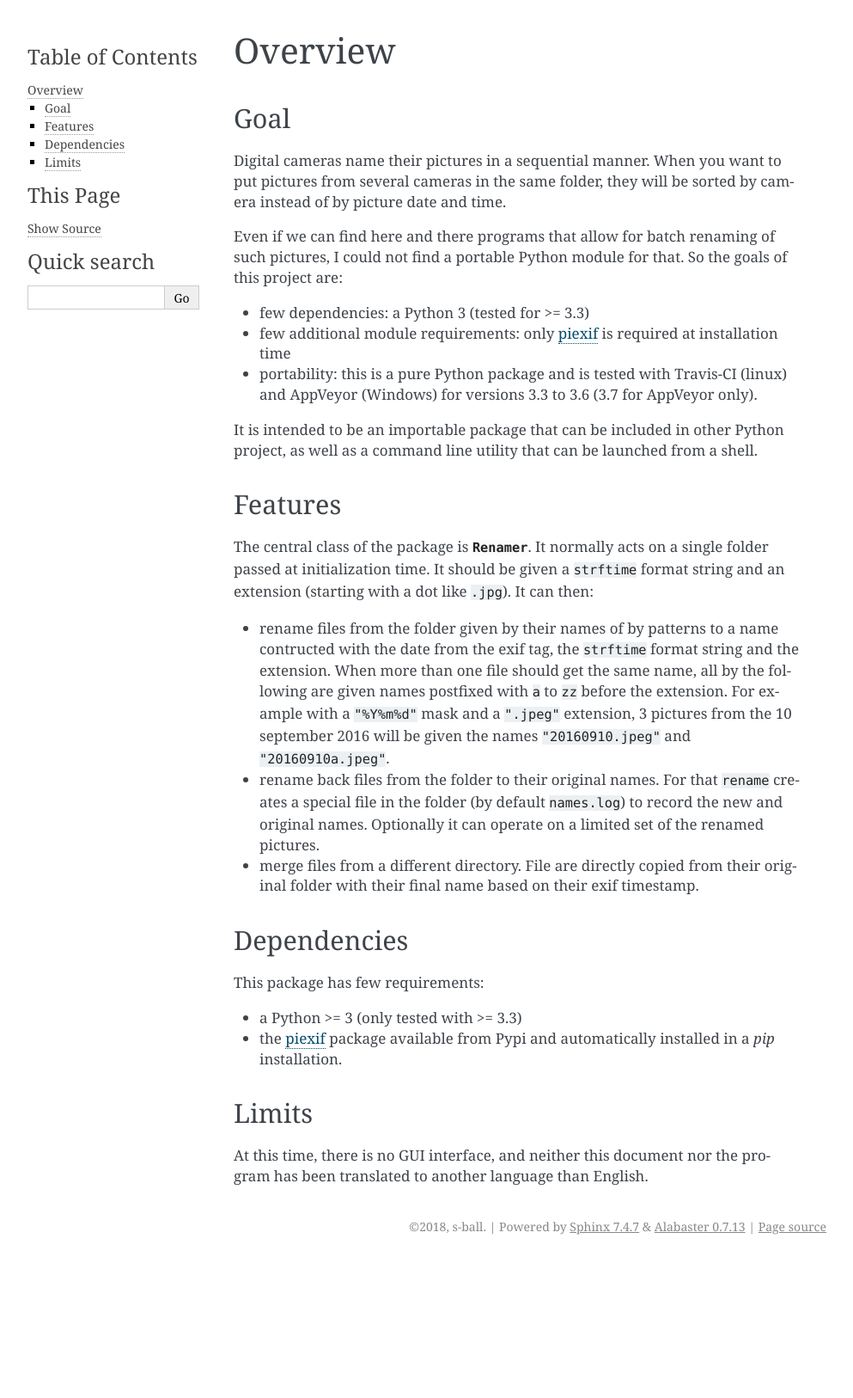
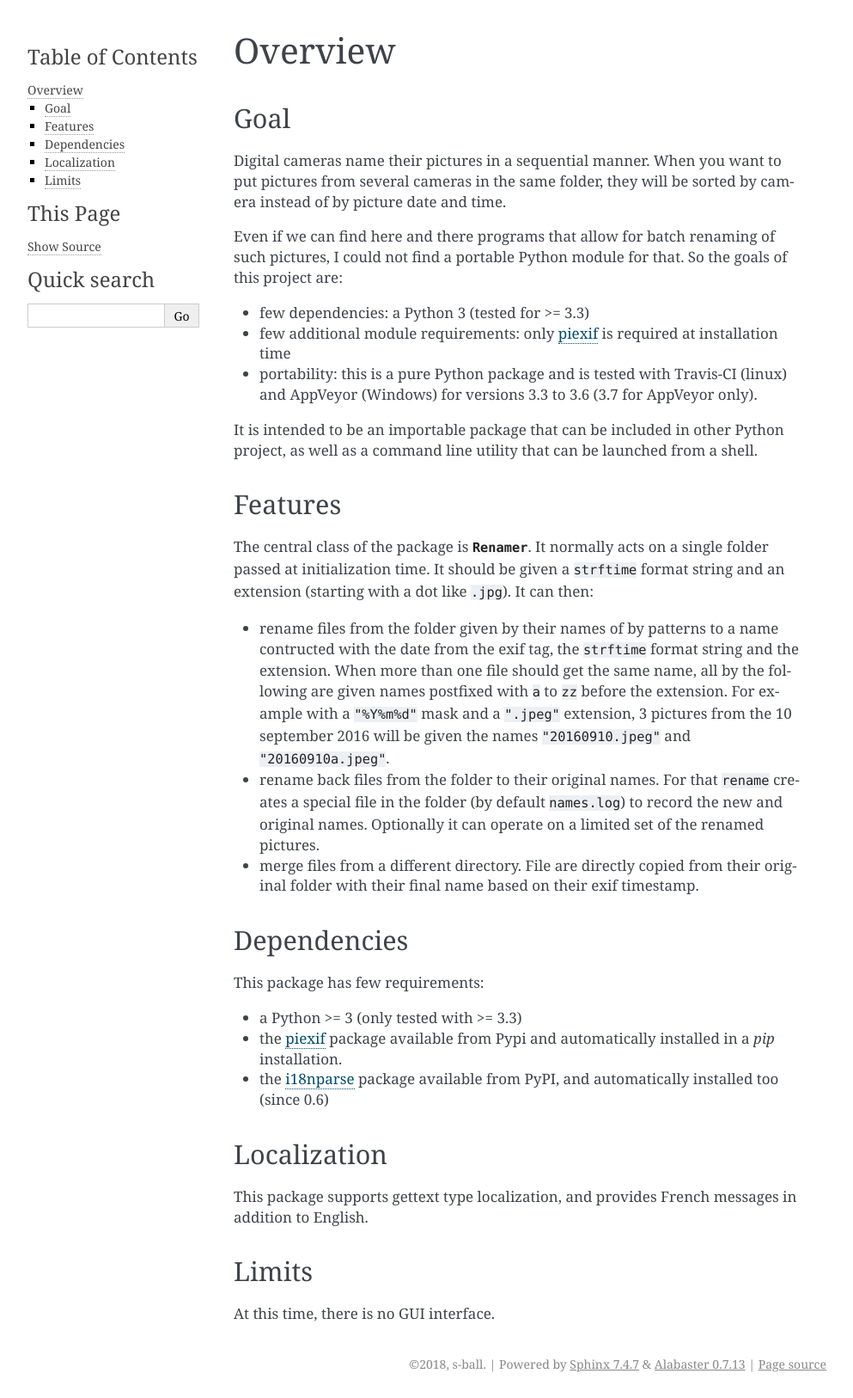
Before and after one commit to s-ball/pyimgren, a Sphinx documentation site: the page built from docs/overview.rst, in a window 1280 px wide. Shown: the whole page at 86% size, without its empty margins (148-1141 px from the left). Built offline with Sphinx 7.4.7, drawn with Linux system fonts in a browser that asks for light colours; before the commit the page ends 1466 px from its top, so only the background shows below that.

Commit message:
Update documentation to reflect localization.
Documentation is still not translated.

```diff
--- a/docs/overview.rst
+++ b/docs/overview.rst
@@ -33,10 +33,17 @@ This package has few requirements:
 
 * a Python >= 3 (only tested with >= 3.3)
 * the piexif_ package available from Pypi and automatically installed in a `pip` installation.
+* the i18nparse_ package available from PyPI, and automatically installed too (since 0.6)
+
+Localization
+------------
+
+This package supports gettext type localization, and provides French messages in addition to English.
 
 Limits
 ------
 
-At this time, there is no GUI interface, and neither this document nor the program has been translated to another language than English.
+At this time, there is no GUI interface.
 
 .. _piexif:  https://github.com/hMatoba/Piexif
+.. _i18nparse: https://github.com/s-ball/i18nparse
--- a/pyimgren/version.py
+++ b/pyimgren/version.py
@@ -1,4 +1,4 @@
-__version__ = "0.6.0.dev1"
+__version__ = "0.6.0.dev2"
 # this file must contain __version__ = version_string as its first line
 
 # MIT License
```
Also changed, not shown: README.md (+3 -0 lines).
